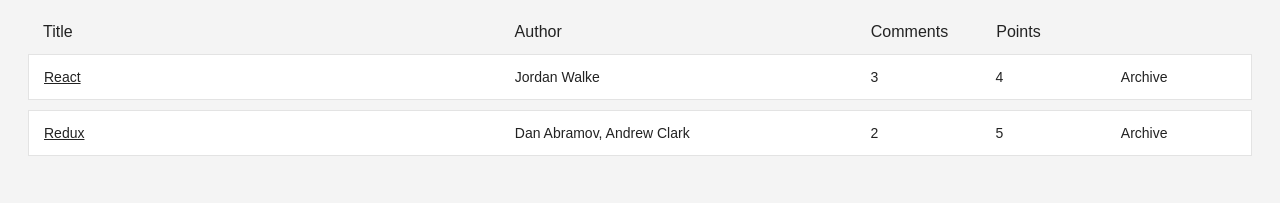
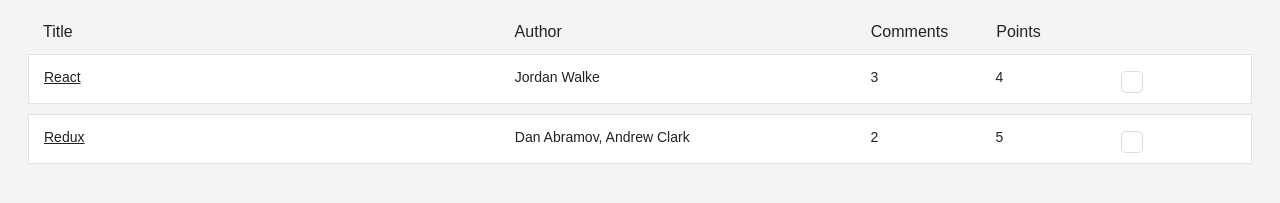
Before and after one commit to AkhileshMuthusamy/React-Redux-Basics, a React (Create React App) app: page / in a window 1280 px wide. Shown: the top 203 px of the page. Built offline with nearby package versions, Linux system fonts and the light colour scheme.

Commit message:
Moved button logic to its own component

```diff
--- /dev/null
+++ b/src/components/Button.js
@@ -0,0 +1,21 @@
+import React from 'react';
+
+const ButtonInline = ({ onClick, type = 'button', children }) => {
+  return (
+    <Button type={type} className="button-inline" onClick={onClick}>
+      {children}
+    </Button>
+  );
+};
+
+const Button = (onClick, className, type = 'button', children) => {
+  return (
+    <button type={type} className={className} onClick={onClick}>
+      {children}
+    </button>
+  );
+};
+
+export default Button;
+
+export { ButtonInline };
--- a/src/components/Story.js
+++ b/src/components/Story.js
@@ -2,6 +2,7 @@
 import './Story.css';
 import { connect } from 'react-redux';
 import { doArchiveStory } from '../actions/archive';
+import { ButtonInline } from './Button';
 
 const Story = ({ story, columns, onArchive }) => {
   console.log(columns);
@@ -21,14 +22,6 @@
   );
 };
 
-const ButtonInline = ({ onClick, type = 'button', children }) => {
-  return (
-    <button type={type} className="button-inline" onClick={onClick}>
-      {children}
-    </button>
-  );
-};
-
 const mapDispatchToProps = dispatch => ({
   onArchive: id => dispatch(doArchiveStory(id))
 });
```
